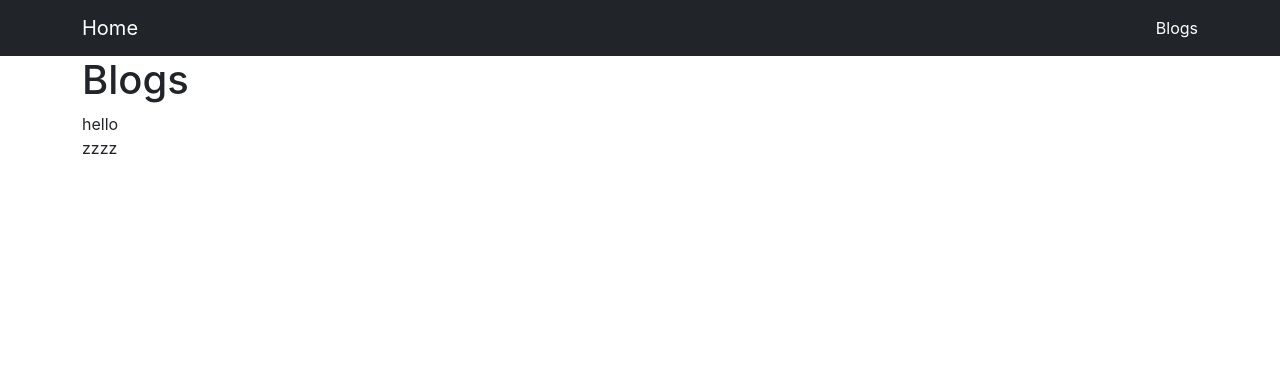
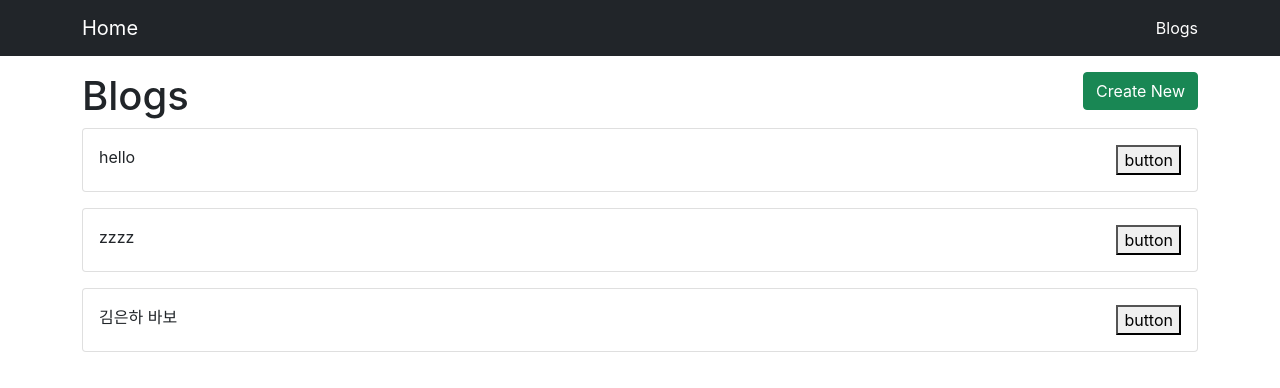
Before and after one commit to coldhailstone/learn-react, a React (Create React App) app: page /blogs in a window 1280 px wide. Shown: the top 388 px of the page. Built offline with nearby package versions, Linux system fonts and the light colour scheme; data requests are answered from the project's data file.

Commit message:
~28 생성 버튼

```diff
--- a/db.json
+++ b/db.json
@@ -9,6 +9,11 @@
       "title": "zzzz",
       "body": "hellow",
       "id": 2
+    },
+    {
+      "title": "김은하 바보",
+      "body": "김은하는 정말로 바보입니다",
+      "id": 3
     }
   ]
 }
--- a/package.json
+++ b/package.json
@@ -8,6 +8,7 @@
     "@testing-library/user-event": "^13.5.0",
     "axios": "^1.2.2",
     "json-server": "^0.17.1",
+    "prop-types": "^15.8.1",
     "react": "^18.2.0",
     "react-dom": "^18.2.0",
     "react-router-dom": "^6.6.1",
--- a/src/App.js
+++ b/src/App.js
@@ -5,7 +5,7 @@
   return (
     <>
       <NavBar />
-      <div className="container">
+      <div className="container mt-3">
         <Outlet />
       </div>
     </>
--- /dev/null
+++ b/src/components/Card.js
@@ -0,0 +1,26 @@
+import PropTypes from 'prop-types';
+
+function Card({ title, children }) {
+    return (
+        <div className="card mb-3">
+            <div className="card-body">
+                <div className='d-flex justify-content-between'>
+                    <div>{title}</div>
+                    {children && <div>{children}</div>}
+                </div>
+            </div>
+        </div>
+    )
+}
+
+Card.propTypes = {
+    title: PropTypes.string.isRequired,
+    children: PropTypes.element
+}
+
+Card.defaultProps = {
+    title: 'Title',
+    children: null
+}
+
+export default Card;
--- a/src/pages/ListPage.js
+++ b/src/pages/ListPage.js
@@ -1,5 +1,7 @@
 import axios from 'axios';
 import { useState, useEffect } from 'react';
+import { Link } from 'react-router-dom';
+import Card from '../components/Card';
 
 function ListPage() {
     const [posts, setPosts] = useState([]);
@@ -15,10 +17,19 @@
 
     return (
         <div>
-            <h1>Blogs</h1>
+            <div className='d-flex justify-content-between'>
+                <h1>Blogs</h1>
+                <div>
+                    <Link to="/blogs/create" className='btn btn-success'>
+                        Create New
+                    </Link>
+                </div>
+            </div>
             {posts.map((post) => {
                 return (
-                    <div key={post.id}>{post.title}</div>
+                    <Card key={post.id} title={post.title}>
+                        <button>button</button>
+                    </Card>
                 )
             })}
         </div>
```
Also changed, not shown: 1 other file (tests, documents, lock files or other folders).
